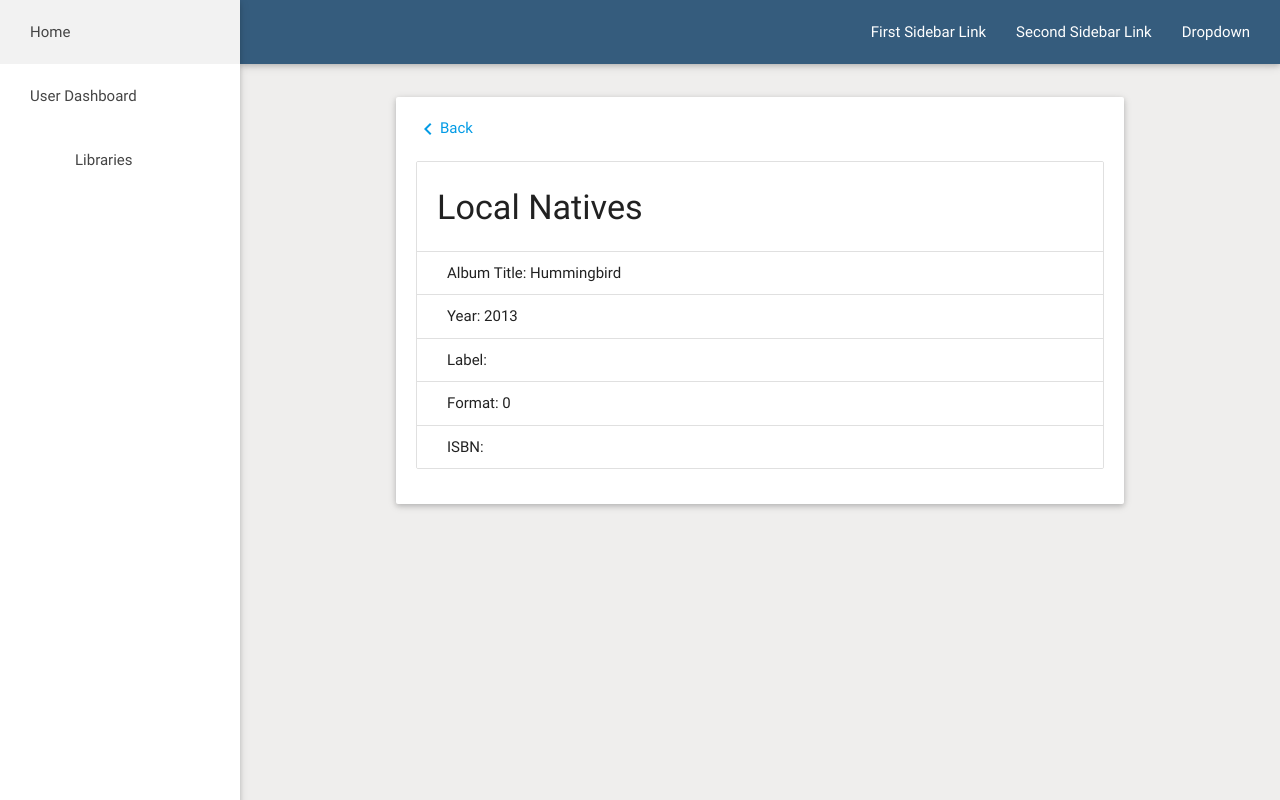
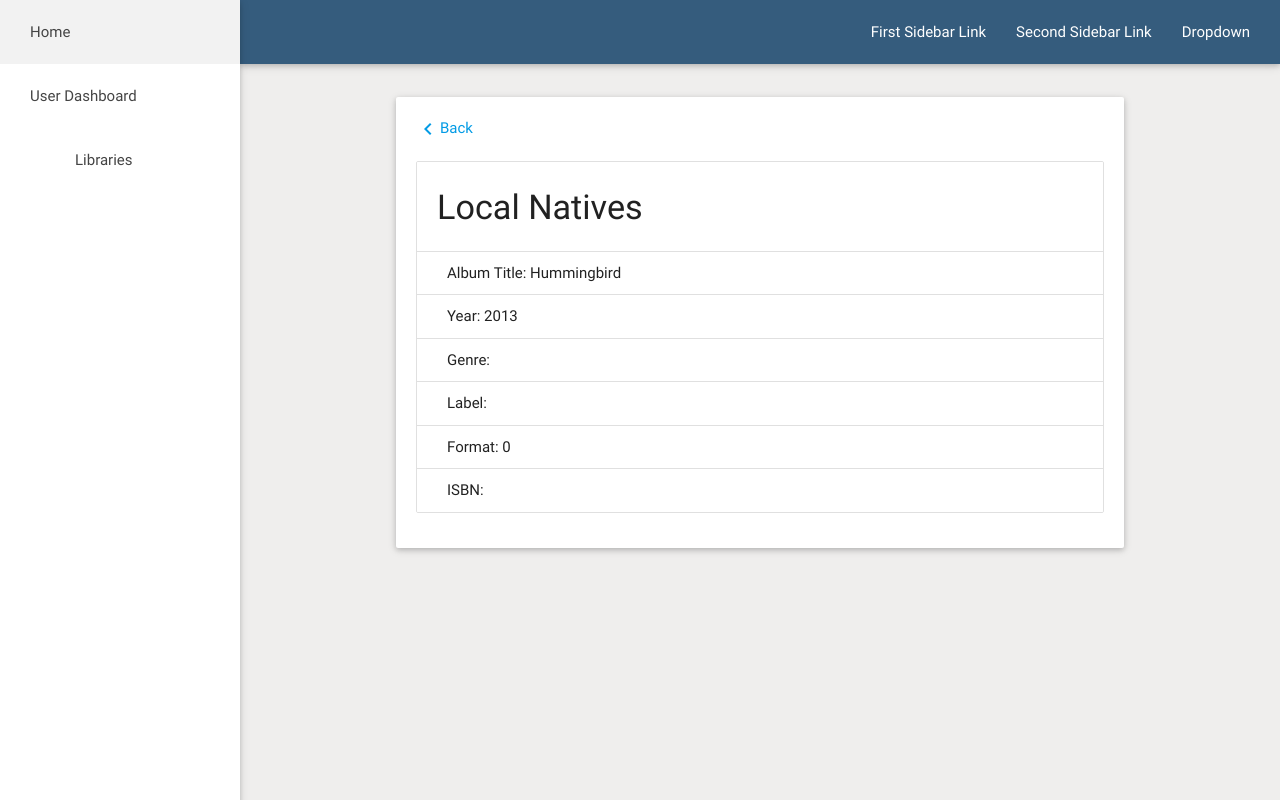
Before and after one commit to kurtaking/media-management, a Django app: page /vinyl/1/ in a window 1280 px wide. Run offline with Django 3.2, Linux system fonts and the light colour scheme; data comes from the database, SQL or seed files in the repository; both versions use the stored data as it was after the commit; some libraries are stand-ins or nearby versions.

Commit message:
Added genre field to Vinyl model

```diff
--- a/MMS/forms.py
+++ b/MMS/forms.py
@@ -5,7 +5,7 @@
 class AddVinylForm(forms.ModelForm):
     class Meta:
         model = Vinyl
-        fields = ['artist', 'title', 'year', 'label', 'format_size', 'isbn']
+        fields = ['artist', 'title', 'year', 'genre', 'label', 'format_size', 'isbn']
         widgets = {
             'artist': forms.TextInput(
                 attrs={'id': 'artist', 'class': 'form-control'}
@@ -15,6 +15,9 @@
             ),
             'year': forms.TextInput(
                 attrs={'id': 'year', 'class': 'form-control'}
+            ),
+            'genre': forms.TextInput(
+                attrs={'id': 'genre', 'class': 'form-control'}
             ),
             'label': forms.TextInput(
                 attrs={'id': 'label', 'class': 'form-control'}
--- a/MMS/models.py
+++ b/MMS/models.py
@@ -11,6 +11,7 @@
     artist = models.CharField(max_length=50)
     title = models.CharField(max_length=50)
     year = models.CharField(max_length=4)
+    genre = models.CharField(max_length=20)
     label = models.CharField(max_length=20)
     format_size = models.IntegerField(default=0)
     isbn = models.CharField(max_length=25)
--- a/MMS/templates/MMS/vinyl_detail.html
+++ b/MMS/templates/MMS/vinyl_detail.html
@@ -16,6 +16,7 @@
                         <li class="collection-header"><h4>{{ vinyl.artist }}</h4></li>
                         <li class="collection-item">Album Title: {{ vinyl.title }}</li>
                         <li class="collection-item">Year: {{ vinyl.year }}</li>
+                        <li class="collection-item">Genre: {{ vinyl.label }}</li>
                         <li class="collection-item">Label: {{ vinyl.label }}</li>
                         <li class="collection-item">Format: {{ vinyl.format_size }}</li>
                         <li class="collection-item">ISBN: {{ vinyl.isbn }}</li>
```
Also changed, not shown: MMS/migrations/0002_auto_20160520_0217.py, db.sqlite3.
